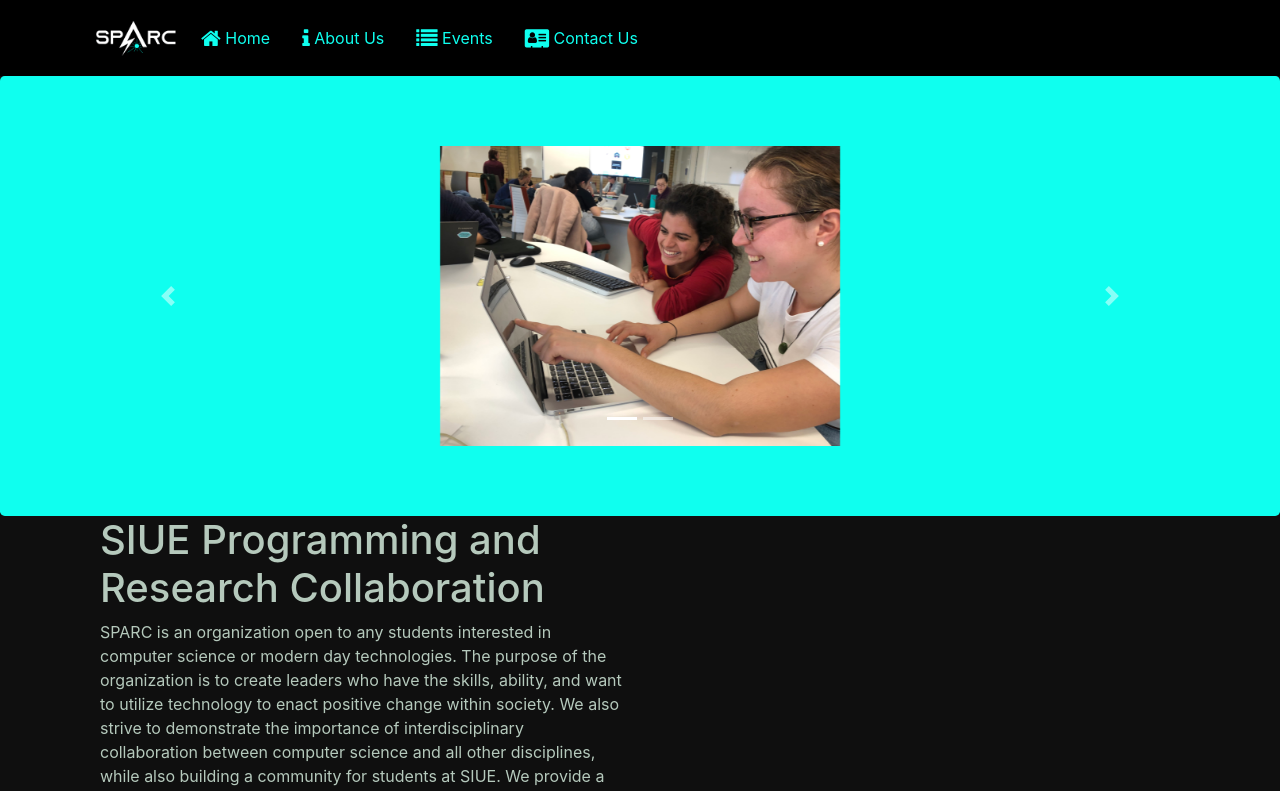
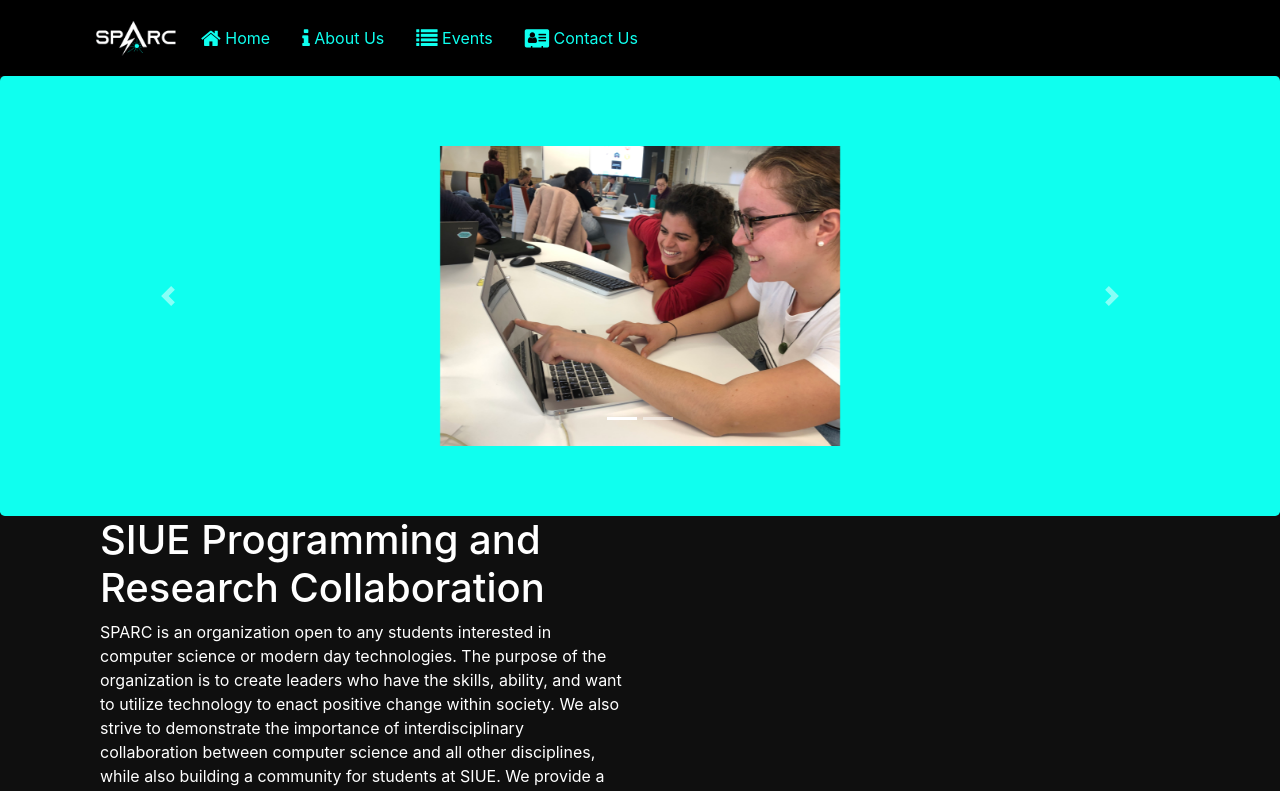
Before and after one commit to SIUE-SPARC/siue-sparc.github.io, a React (Create React App) app: page /#/home in a window 1280 px wide. Shown: the top 791 px of the page. Built offline with nearby package versions, Linux system fonts and the light colour scheme.

Commit message:
Update App.css

```diff
--- a/src/App.css
+++ b/src/App.css
@@ -27,7 +27,7 @@
 
 .content-theme {
   background-color: #0f0f0f;
-  color: rgb(181, 201, 188);
+  color: #ffffff;
 }
 
 .navbar-dark {
```
